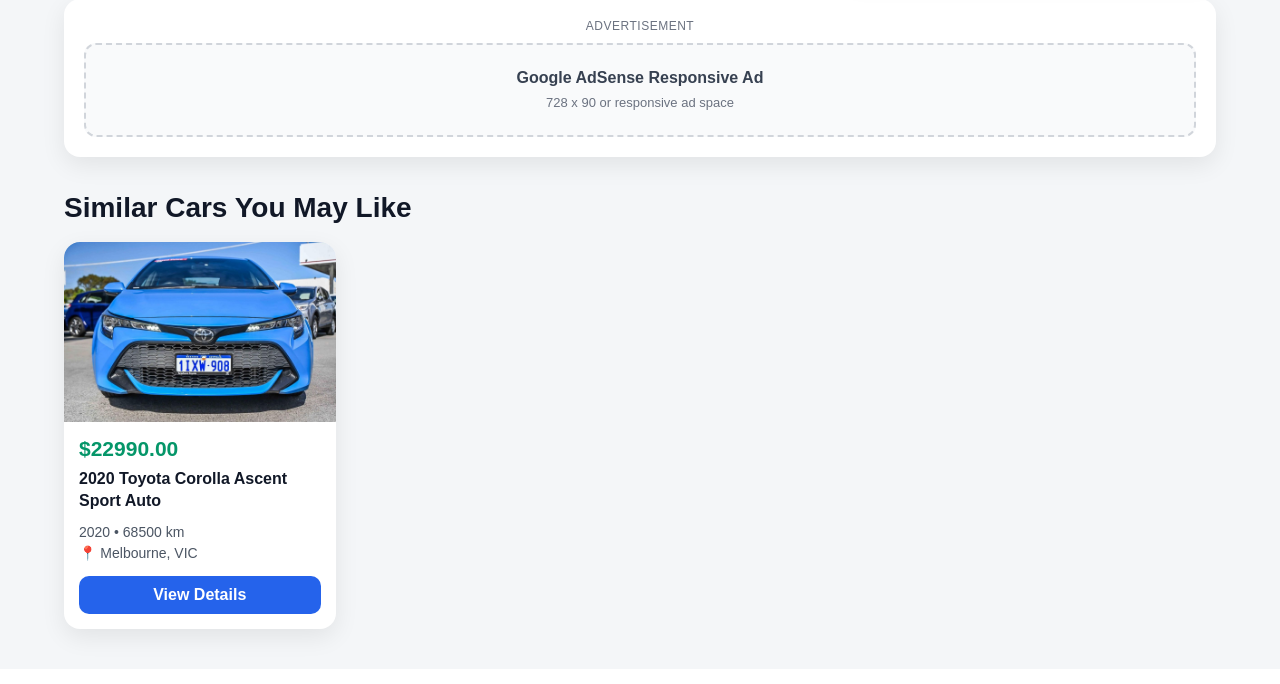
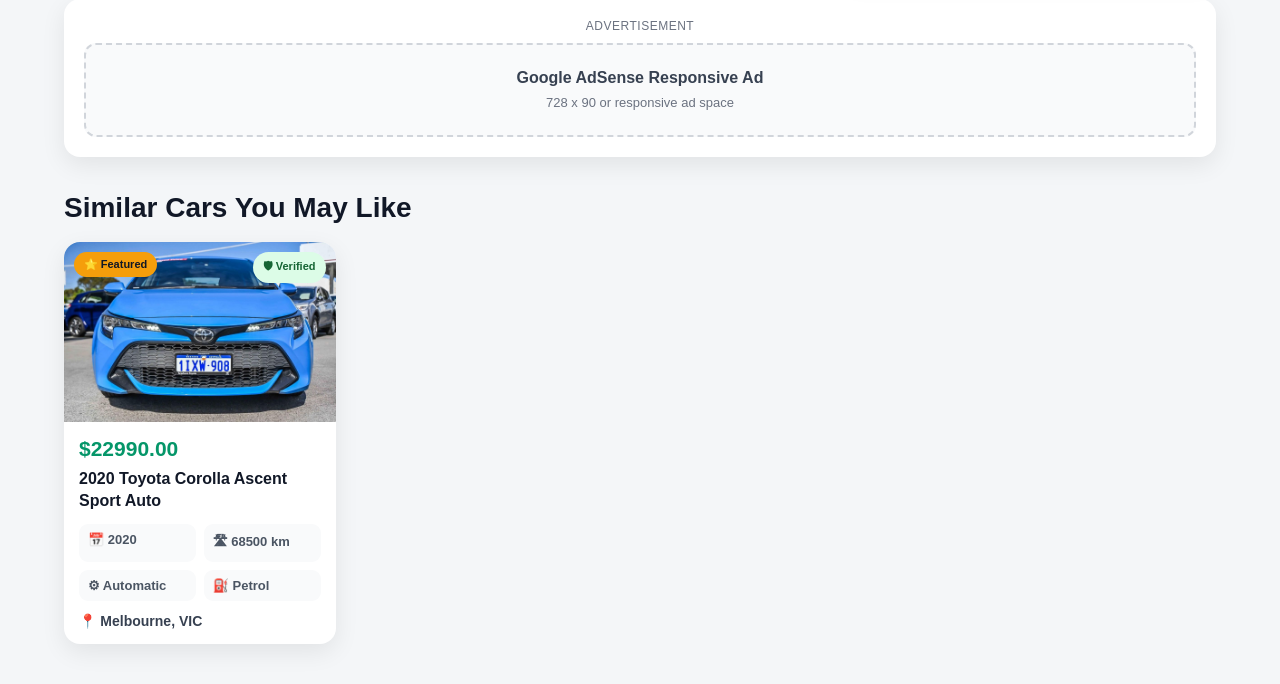
Before and after one commit to shashif/mycarmarket, a Django app: a page that uses vehicles/templates/vehicles/car_detail.html in a window 1280 px wide. Shown: the part 1790-2474 px from the top of the page. Before the commit the page ends 2442 px from the top, so only its background shows below. Run offline with Django 5.2, Linux system fonts and the light colour scheme; data comes from the database, SQL or seed files in the repository; both versions use the stored data as it was after the commit.

Commit message:
v0.7.5 premium similar cars cards

```diff
--- a/static/css/car_detail.css
+++ b/static/css/car_detail.css
@@ -1,8 +1,80 @@
 /* ==========================================
 MyCarMarket
-Version: v0.6.2
-Section: Copy Link Button
+Version: v0.7.5
+Section: Premium Similar Cars Cards
 ========================================== */
+
+.similar-card-link,
+.similar-card-link:hover,
+.similar-card-link:visited,
+.similar-card-link:active {
+    text-decoration: none !important;
+    color: inherit !important;
+    display: block;
+}
+
+.similar-card-link * {
+    text-decoration: none !important;
+}
+
+.similar-card {
+    cursor: pointer;
+    transition: 0.25s ease;
+}
+
+.similar-card:hover {
+    transform: translateY(-5px);
+    box-shadow: 0 14px 34px rgba(0,0,0,0.13);
+}
+
+.similar-meta-grid {
+    display: grid;
+    grid-template-columns: 1fr 1fr;
+    gap: 8px;
+    margin: 12px 0;
+}
+
+.similar-meta-grid span {
+    background: #f9fafb;
+    padding: 8px 9px;
+    border-radius: 9px;
+    font-size: 13px;
+    font-weight: 600;
+    color: #4b5563;
+}
+
+.similar-location {
+    color: #374151;
+    font-size: 14px;
+    font-weight: 600;
+    margin-top: 10px;
+}
+
+.similar-badge-featured {
+    position: absolute;
+    top: 10px;
+    left: 10px;
+    background: #f59e0b;
+    color: #111827;
+    padding: 6px 10px;
+    border-radius: 20px;
+    font-size: 11px;
+    font-weight: bold;
+    z-index: 5;
+}
+
+.similar-badge-verified {
+    position: absolute;
+    top: 10px;
+    right: 10px;
+    background: #dcfce7;
+    color: #166534;
+    padding: 6px 10px;
+    border-radius: 20px;
+    font-size: 11px;
+    font-weight: bold;
+    z-index: 5;
+}
 
 .copy-link-btn {
     background: #6b7280;
--- a/vehicles/templates/vehicles/car_detail.html
+++ b/vehicles/templates/vehicles/car_detail.html
@@ -1,8 +1,7 @@
 <!-- =========================================
-MyCarMarket
-Version: v0.6.7
+Version: v0.7.5
 File: vehicles/templates/vehicles/car_detail.html
-Social Share + Copy Link + SEO Friendly Slug URL
+Premium Similar Cars Cards
 ========================================= -->
 
 {% load static %}
@@ -14,7 +13,7 @@ Social Share + Copy Link + SEO Friendly Slug URL
     <title>{{ car.title }} - MyCarMarket</title>
 
     <link rel="stylesheet" href="{% static 'css/style.css' %}">
-    <link rel="stylesheet" href="{% static 'css/car_detail.css' %}">
+    <link rel="stylesheet" href="{% static 'css/car_detail.css' %}?v=75">
 </head>
 
 <body>
@@ -165,7 +164,7 @@ START SECTION 2: MAIN PAGE CONTAINER
     <!-- =========================================
     START SECTION 10: SIMILAR CARS
     ========================================= -->
- {% include 'vehicles/includes/similar_cars.html' %}
+ {% include 'vehicles/similar_cars.html' %}
 
 
     <!-- =========================================
--- a/vehicles/templates/vehicles/includes/similar_cars.html
+++ /dev/null
@@ -1,51 +0,0 @@
-<div class="similar-section">
-    <h2 class="section-title">Similar Cars You May Like</h2>
-
-    <div class="similar-grid">
-
-        {% for similar in similar_cars %}
-
-            <div class="similar-card">
-
-                <div class="similar-image-wrap">
-                    {% with similar.images.first as similar_image %}
-                        {% if similar_image %}
-                            <img src="{{ similar_image.image.url }}" class="similar-image" alt="{{ similar.title }}">
-                        {% else %}
-                            <div class="similar-no-image">No Image Available</div>
-                        {% endif %}
-                    {% endwith %}
-                </div>
-
-                <div class="similar-content">
-                    <div class="similar-price">${{ similar.price }}</div>
-
-                    <div class="similar-title">
-                        {{ similar.title }}
-                    </div>
-
-                    <div class="similar-meta">
-                        {{ similar.year }} • {{ similar.kilometres }} km<br>
-
-                        {% if similar.display_location %}
-                            📍 {{ similar.display_location }}
-                        {% else %}
-                            Location not specified
-                        {% endif %}
-                    </div>
-
-                    <a href="{% url 'car_detail' similar.slug %}" class="similar-btn">
-                        View Details
-                    </a>
-                </div>
-
-            </div>
-
-        {% empty %}
-
-            <p>No similar cars found yet.</p>
-
-        {% endfor %}
-
-    </div>
-</div>
--- a/vehicles/templates/vehicles/similar_cars.html
+++ b/vehicles/templates/vehicles/similar_cars.html
@@ -1,3 +1,10 @@
+<!-- =========================================
+MyCarMarket
+Version: v0.7.5
+File: vehicles/includes/similar_cars.html
+Premium Similar Cars Cards
+========================================= -->
+
 <div class="similar-section">
     <h2 class="section-title">Similar Cars You May Like</h2>
 
@@ -5,41 +12,72 @@
 
         {% for similar in similar_cars %}
 
+        <a href="{% url 'car_detail' similar.slug %}" class="similar-card-link">
+
             <div class="similar-card">
 
                 <div class="similar-image-wrap">
+
+                    {% if similar.is_featured %}
+                        <div class="similar-badge-featured">
+                            ⭐ Featured
+                        </div>
+                    {% endif %}
+
+                    {% if similar.is_verified_listing %}
+                        <div class="similar-badge-verified">
+                            🛡 Verified
+                        </div>
+                    {% endif %}
+
                     {% with similar.images.first as similar_image %}
                         {% if similar_image %}
-                                <img src="{{ similar_image.image.url }}" class="similar-image" alt="{{ similar.title }}">
+                            <img
+                                src="{{ similar_image.image.url }}"
+                                class="similar-image"
+                                alt="{{ similar.title }}"
+                            >
                         {% else %}
-                                <div class="similar-no-image">No Image Available</div>
+                            <div class="similar-no-image">
+                                No Image Available
+                            </div>
                         {% endif %}
                     {% endwith %}
+
                 </div>
 
                 <div class="similar-content">
-                        <div class="similar-price">${{ similar.price }}</div>
+
+                    <div class="similar-price">
+                        ${{ similar.price }}
+                    </div>
 
                     <div class="similar-title">
                         {{ similar.title }}
                     </div>
 
-                        <div class="similar-meta">
-                            {{ similar.year }} • {{ similar.kilometres }} km<br>
+                    <div class="similar-meta-grid">
+                        <span>📅 {{ similar.year }}</span>
+                        <span>🛣 {{ similar.kilometres }} km</span>
+                        <span>⚙ {{ similar.transmission|default:"N/A"|title }}</span>
+                        <span>⛽ {{ similar.fuel_type|default:"N/A"|title }}</span>
+                    </div>
 
                     {% if similar.display_location %}
+                        <div class="similar-location">
                             📍 {{ similar.display_location }}
+                        </div>
                     {% else %}
-                                Location not specified
+                        <div class="similar-location">
+                            📍 Location not specified
+                        </div>
                     {% endif %}
-                        </div>
 
-                        <a href="{% url 'car_detail' similar.slug %}" class="similar-btn">
-                            View Details
-                        </a>
                 </div>
 
             </div>
+
+        </a>
 
         {% empty %}
 
--- a/vehicles/views/car_detail_views.py
+++ b/vehicles/views/car_detail_views.py
@@ -1,8 +1,8 @@
 # ==========================================
 # MyCarMarket
-# Version: v0.7.0
+# Version: v0.7.4
 # File: vehicles/views/car_detail_views.py
-# SEO Slug Detail Page + Enquiry + Share Link
+# SEO Slug Detail Page + Enquiry + Share Link + Smart Similar Cars
 # ==========================================
 
 from django.shortcuts import render, get_object_or_404, redirect
@@ -32,15 +32,29 @@ def car_detail(request, slug):
     share_url = request.build_absolute_uri()
     share_text = f"Check out this {car.year} {car.make} {car.model} on MyCarMarket Australia"
 
+    # Smart Similar Cars
     similar_cars = Car.objects.filter(
         is_approved=True,
-        make__icontains=car.make
-    ).exclude(pk=car.pk).order_by('-created_at')[:4]
+        make__iexact=car.make,
+        body_type=car.body_type
+    ).exclude(pk=car.pk).order_by('-created_at')[:6]
+
+    if not similar_cars.exists():
+        similar_cars = Car.objects.filter(
+            is_approved=True,
+            make__iexact=car.make
+        ).exclude(pk=car.pk).order_by('-created_at')[:6]
+
+    if not similar_cars.exists():
+        similar_cars = Car.objects.filter(
+            is_approved=True,
+            body_type=car.body_type
+        ).exclude(pk=car.pk).order_by('-created_at')[:6]
 
     if not similar_cars.exists():
         similar_cars = Car.objects.filter(
             is_approved=True
-        ).exclude(pk=car.pk).order_by('-created_at')[:4]
+        ).exclude(pk=car.pk).order_by('-created_at')[:6]
 
     if request.method == 'POST':
         form = EnquiryForm(request.POST)
```
Also changed, not shown: db.sqlite3. Lines whose indentation alone changed are shown as unchanged.
